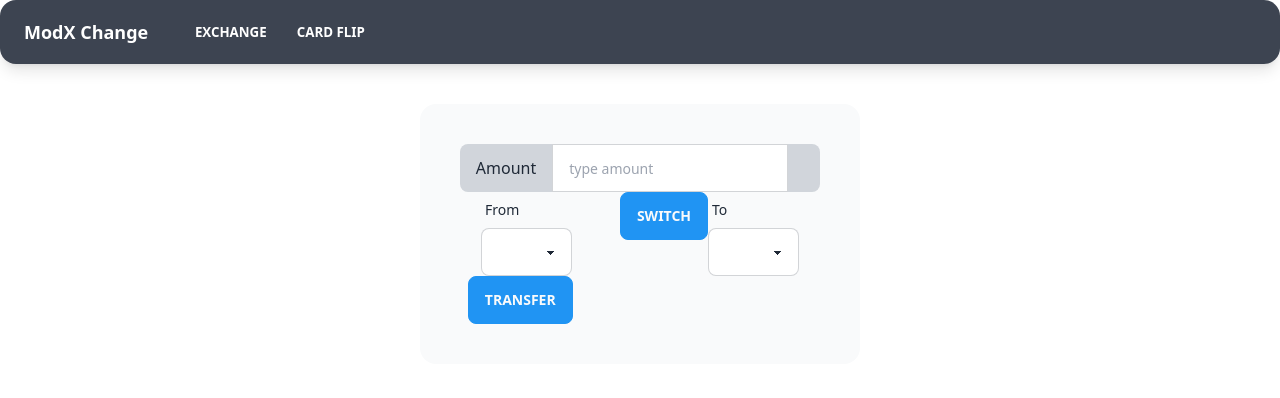
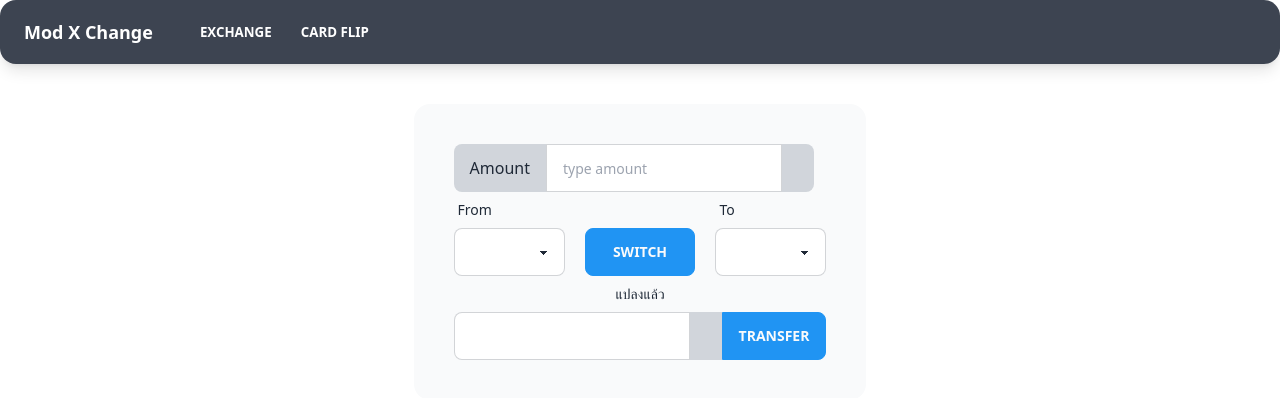
Before and after one commit to jirasin-c/mod-exchange, a Vue app: page / in a window 1280 px wide. Shown: the top 398 px of the page. Built offline with nearby package versions, Linux system fonts and the light colour scheme.

Commit message:
debug code and edit UI

```diff
--- a/src/App.vue
+++ b/src/App.vue
@@ -1,50 +1,23 @@
 <script setup>
 import { ref, reactive, computed } from 'vue'
-const arrNotes = ref([])
-const newNotes = ref('')
-const searchNotes = ref('')
-const addNotes = () => {
-  if (newNotes.value.length > 0) {
-    arrNotes.value.push(newNotes.value)
-    newNotes.value = ''
-    document.querySelector('#add').focus()
-  }
-}
-const search = (s) => {
-  if (s.toLowerCase().match(searchNotes.value.toLowerCase())) {
-    return true
-  }
-  return false
-}
-const filterNotes = computed(() => {
-  return arrNotes.value.filter((note) => note.includes(searchNotes.value))
-})
-const noteSuccess = (i) => {
-  console.log(arrNotes[i]);
-  if (i > -1) {
-    arrNotes.value.splice(i, 1)
-  }
-  searchNotes.value = ''
-  document.querySelector('#search').focus()
-}
 
-const baseUSD = {
+const baseUSD = reactive({
   USD: 1,
   THB: 32.4575,
   JYP: 115.688,
   CNY: 6.35765,
   KRW: 1197.14
-}
-const arrCurrency = ref([
-  'THB', 'USD', 'JYP', 'CNY', 'KRW'
-])
+})
 
 const currenFrom = ref('')
 const currenTo = ref('')
-const amount = ref()
-const tranferAmount = ref()
+const amount = ref('')
+const tranferAmount = ref('')
 const calExchange = (from, to) => {
+  // console.log(`from ${from} : to ${to} : amount ${amount.value}`)
+  // console.log(baseUSD[`${to}`])
   tranferAmount.value = (amount.value * baseUSD[`${to}`]) / baseUSD[`${from}`]
+  document.getElementById("result").value = tranferAmount.value
 }
 
 const switchCurren = (from, to) => {
@@ -54,11 +27,11 @@ const switchCurren = (from, to) => {
   currenTo.value = swap
 }
 </script>
-             <!-- :style="arrNotes.value === 0 ? 'display: none' : 'display: block'"     -->
+
 <template>
   <div class="navbar mb-2 shadow-lg bg-neutral text-neutral-content rounded-box">
     <div class="flex-none px-2 mx-2">
-      <span class="text-lg font-bold">ModX Change</span>
+      <span class="text-lg font-bold">Mod X Change</span>
     </div>
     <div class="flex-1 px-2 mx-2">
       <div class="items-stretch hidden lg:flex">
@@ -66,79 +39,7 @@ const switchCurren = (from, to) => {
         <a class="btn btn-ghost btn-sm rounded-btn" href="#card-flip">Card Flip</a>
       </div>
     </div>
-    <!-- <div class="flex-none">
-      <button class="btn btn-square btn-ghost">
-        <svg
-          xmlns="http://www.w3.org/2000/svg"
-          fill="none"
-          viewBox="0 0 24 24"
-          class="inline-block w-6 h-6 stroke-current"
-        >
-          <path
-            stroke-linecap="round"
-            stroke-linejoin="round"
-            stroke-width="2"
-            d="M4.318 6.318a4.5 4.5 0 000 6.364L12 20.364l7.682-7.682a4.5 4.5 0 00-6.364-6.364L12 7.636l-1.318-1.318a4.5 4.5 0 00-6.364 0z"
-          />
-        </svg>
-      </button>
-    </div>
-    <div class="flex-none">
-      <button class="btn btn-square btn-ghost">
-        <svg
-          xmlns="http://www.w3.org/2000/svg"
-          fill="none"
-          viewBox="0 0 24 24"
-          class="inline-block w-6 h-6 stroke-current"
-        >
-          <path
-            stroke-linecap="round"
-            stroke-linejoin="round"
-            stroke-width="2"
-            d="M21 21l-6-6m2-5a7 7 0 11-14 0 7 7 0 0114 0z"
-          />
-        </svg>
-      </button>
-    </div>-->
   </div>
-
-  <!-- <div class="container mx-auto flex justify-center">
-    <div v-show="arrNotes.length > 0" class="p-10 card bg-base-200 mb-10">
-      <div class>
-        Filter note:
-        <input type="text" v-model="searchNotes" class="input" id="search" />
-      </div>
-      <div class>
-        <ul>
-          <li v-for="(note, index) in arrNotes" :key="index" v-show="search(note)">
-            <button
-              @click="noteSuccess(index)"
-              :key="index"
-              class="btn btn-sm btn-success mt-2"
-            >Success</button>
-            {{ note }}
-          </li>
-        </ul>
-      </div>
-    </div>
-  </div>
-
-  <div class="container mx-auto flex justify-center">
-    <div class="p-10 card bg-base-200">
-      <div class>
-        New note:
-        <input
-          type="text"
-          v-model="newNotes"
-          id="add"
-          @keydown.enter="addNotes"
-          class="input"
-        />
-        <button @click="addNotes" class="btn btn-primary ml-2">Add note</button>
-      </div>
-    </div>
-  </div>-->
-
   <div class="container mx-auto flex justify-center mt-10" id="exchange">
     <div class="p-10 card bg-base-200 flex justify-center">
       <label class="input-group">
@@ -151,44 +52,49 @@ const switchCurren = (from, to) => {
         />
         <span>{{ currenFrom }}</span>
       </label>
-      <div class="container mx-auto flex justify-center flex">
-        <div class="form-control mr-10">
-          <label class="label">
-            <span class="label-text">From</span>
+      <div class="grid grid-cols-3 gap-x-5">
+        <label class="label">
+          <span class="label-text">From</span>
+        </label>
+
+        <label class="label col-start-3">
+          <span class="label-text">To</span>
+        </label>
+        <select name id v-model="currenFrom" class="select select-bordered w-full">
+          <option v-for="(value, key) in baseUSD">{{ key }}</option>
+        </select>
+        <button @click="switchCurren(currenFrom, currenTo)" class="btn btn-info">Switch</button>
+        <select name id v-model="currenTo" class="select select-bordered w-full">
+          <option v-for="(value, key) in baseUSD">{{ key }}</option>
+        </select>
+        <div class="form-control col-span-3">
+          <label class="label place-content-center">
+            <span class="label-text">แปลงแล้ว</span>
           </label>
-          <select name id v-model="currenFrom" class="select select-bordered w-full">
-            <option v-for="currency in arrCurrency">{{ currency }}</option>
-          </select>
-        </div>
-        <div>
-          <button
-            @click="switchCurren(currenFrom, currenTo)"
-            class="btn btn-info ml-2 mx-auto"
-          >Switch</button>
-        </div>
-        <div class="form-control">
-          <label class="label">
-            <span class="label-text">To</span>
+          <label class="input-group input-group-md place-content-center">
+            <input
+              type="number"
+              id="result"
+              pointer-events="none"
+              class="input input-bordered"
+              maxlength="10"
+            />
+            <span>{{ currenTo }}</span>
+            <button @click="calExchange(currenFrom, currenTo)" class="btn btn-info mx-auto">Transfer</button>
           </label>
-          <select name id v-model="currenTo" class="select select-bordered w-full">
-            <option v-for="currency in arrCurrency">{{ currency }}</option>
-          </select>
         </div>
       </div>
-      <p v-show="tranferAmount > 0">{{ tranferAmount }} {{ currenTo }}</p>
-      <button @click="calExchange(currenFrom, currenTo)" class="btn btn-info ml-2 mx-auto">Transfer</button>
     </div>
   </div>
-
-  <!-- <div class="container mx-auto flex justify-center mt-10" id="card-flip">
-    <div class="p-10 card bg-base-200">
-      <h1>
-        CARD FLIP
-        <span class="text-red-500">COMING SOON!</span>
-      </h1>
-    </div>
-  </div>-->
 </template>
 
 <style>
+input[type="number"]::-webkit-inner-spin-button,
+input[type="number"]::-webkit-outer-spin-button {
+  -webkit-appearance: none;
+  margin: 0;
+}
+input[id="result"] {
+  pointer-events: none;
+}
 </style>
```
Also changed, not shown: 1 other file (tests, documents, lock files or other folders).
